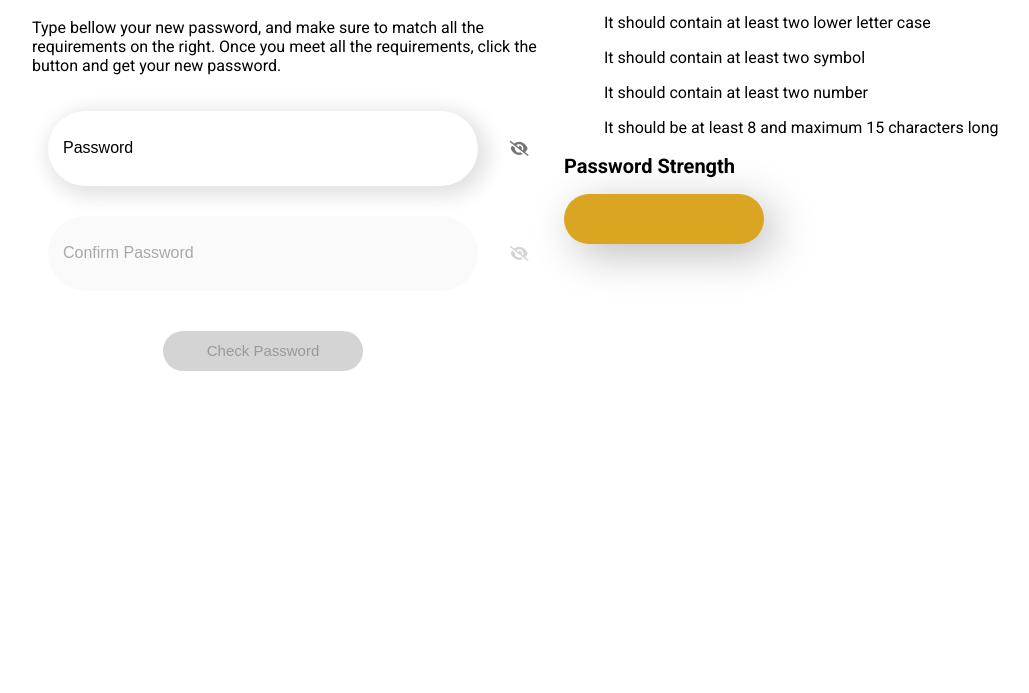
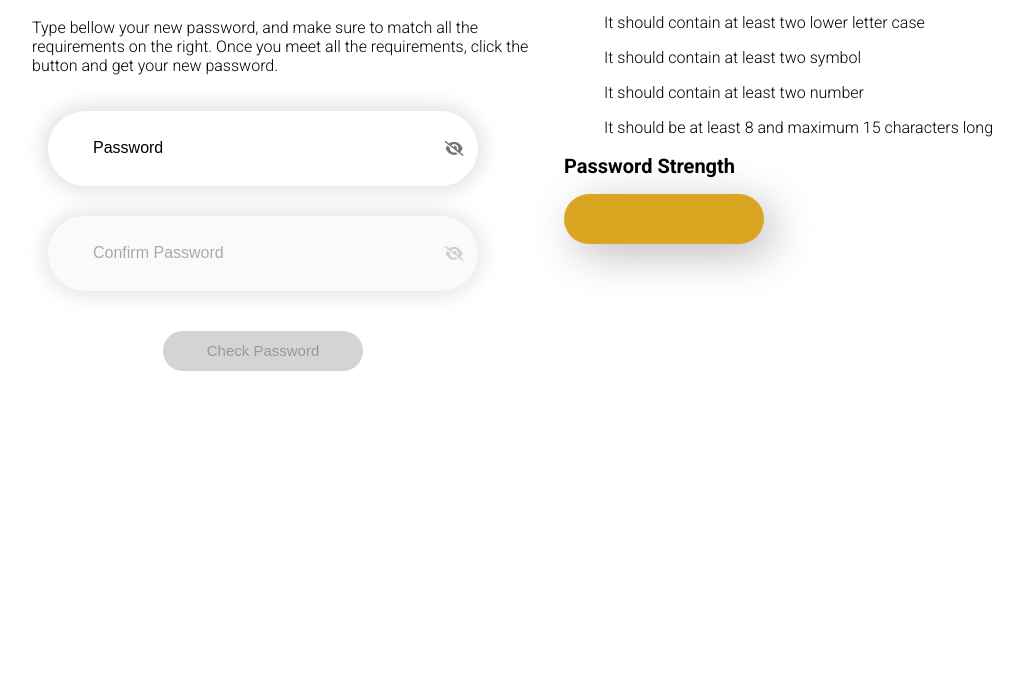
Before and after one commit to diegomouradev/password-grader, a website: page index.html in a window 1280 px wide. Shown: the part 107-800 px from the top of the page, without its empty margins (96-1125 px from the left). Drawn offline with Linux system fonts and the light colour scheme.

Commit message:
fixed positioning of toggle

```diff
--- a/index.html
+++ b/index.html
@@ -4,7 +4,7 @@
     <meta charset="UTF-8">
     <meta name="viewport" content="width=device-width, initial-scale=1.0">
     <!-- Font -->
-    <link href="https://fonts.googleapis.com/css2?family=Roboto:wght@100;300;400;700;900&display=swap" rel="stylesheet">
+    <link href="https://fonts.googleapis.com/css2?family=Roboto:wght@100;300;400;500;700;900&display=swap" rel="stylesheet">
     <!-- Font Awesome -->
     <script src="https://kit.fontawesome.com/64c369e33d.js" crossorigin="anonymous"></script>
     <!-- CSS -->
--- a/sass/_typography.scss
+++ b/sass/_typography.scss
@@ -1,5 +1,6 @@
 .heading {
-
+    font-family: 'Roboto', sans-serif;
+    font-weight: 500;
 
     &__primary{
         font-size: 4rem;
@@ -11,5 +12,7 @@
 }
 
 .paragraph {
+    font-family: 'Roboto', sans-serif;
+    font-weight: 300;
     font-size: 1.6rem;
 }
--- a/sass/components/_form.scss
+++ b/sass/components/_form.scss
@@ -20,13 +20,13 @@
     &--enable {
         background-color:#FFFFFF;
         margin: 2rem 0;
-        box-shadow: 5px 5px 20px 5px rgba(0,0,0,0.12);
+        box-shadow: 0 0 20px 5px rgba(0,0,0,0.12);
 
         &::placeholder {
             font-family: inherit;
             font-size: 1.6rem;
             color: black;
-
+            padding-left: 3rem;
         }
 
     }
@@ -34,13 +34,13 @@
     &--disable {
         background-color: 10px 10px 44px 0px rgba(0,0,0,0.17);
         margin: 1rem 0;
-        box-shadow: #FFFFFF;
+        box-shadow: 0 0 20px 5px rgba(0,0,0,0.1);
 
         &::placeholder {
             font-family: inherit;
             font-size: 1.6rem;
             color: rgba(0, 0, 0, 0.322);
-
+            padding-left: 3rem;
         }
     }
 }
@@ -49,7 +49,7 @@
     display: flex;
     align-items: center;
     font-size: 1.5rem;
-    // margin-left: -40rem;
+    margin-left: -13rem;
 
     &--enable {
 
```
Also changed, not shown: css/style.css.
